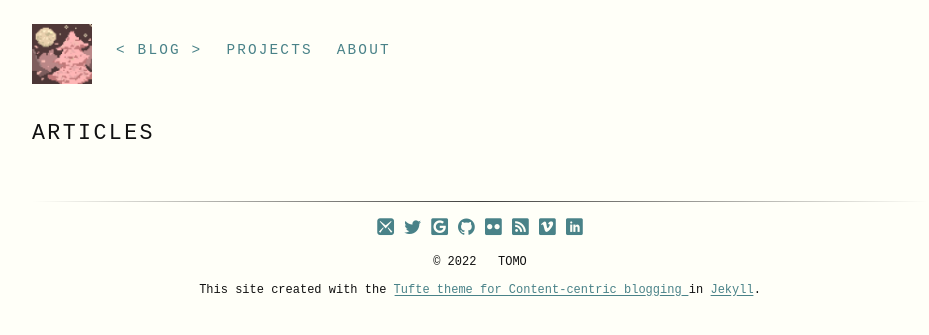
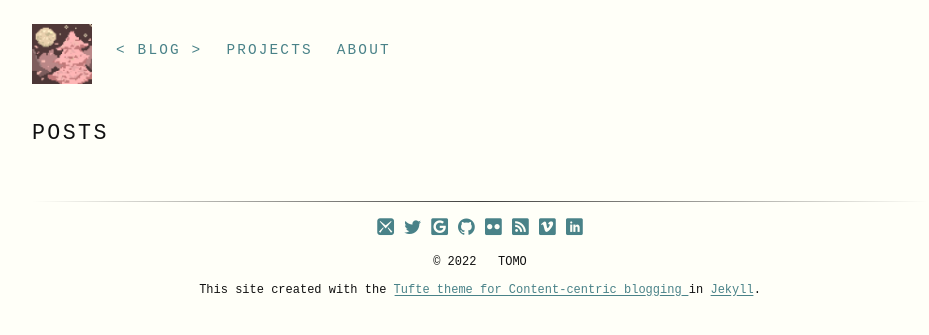
Before and after one commit to nondescryptid/nondescryptid.github.io, a Jekyll site: the page built from index.html, in a window 1280 px wide. Shown: the top 335 px of the page, without its empty margins (128-1057 px from the left). Built offline with Jekyll 4.4.1, drawn with Linux system fonts in a browser that asks for light colours; some web fonts are replaced.

Commit message:
changed the default Articles to Posts because it's a bit of an overstatement to say I write articles

```diff
--- a/index.html
+++ b/index.html
@@ -4,7 +4,7 @@ title: blog
 # Note that this index page uses a full-width layout!
 ---
 
-  <h1 class="content-listing-header sans">Articles</h1>
+  <h1 class="content-listing-header sans">Posts</h1>
   <ul class="content-listing ">
     {% for post in site.posts %}
         <li class="listing">
```
